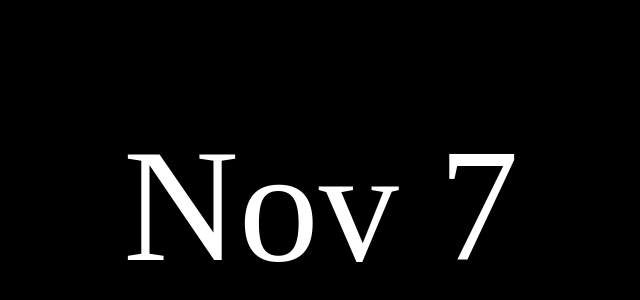
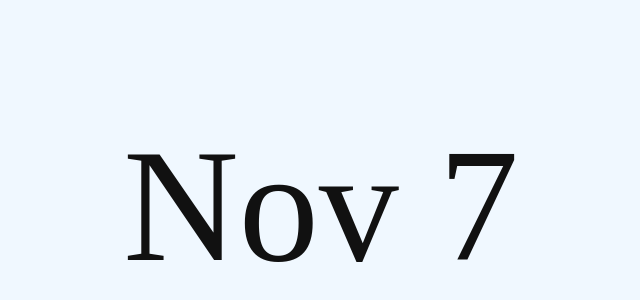
Before and after one commit to CosmicCompiler25/Automate-Date-Page-Fixtures, a plain HTML site: page index.html in a window 1280 px wide. Shown: the part 194-494 px from the top of the page, without its empty margins (319-959 px from the left). Drawn offline with Linux system fonts and the light colour scheme.

Commit message:
Update index.html

```diff
--- a/index.html
+++ b/index.html
@@ -5,8 +5,8 @@
     <title>Flow Date</title>
     <style>
         body {
-            background: #000;
-            color: #FFF;
+            background: #F0F8FF; /* Very Light Alice Blue Background */
+            color: #111111;     /* Near-Black Text (Soft Black) */
             font-size: 20vh;
             display: flex;
             justify-content: center;
```
